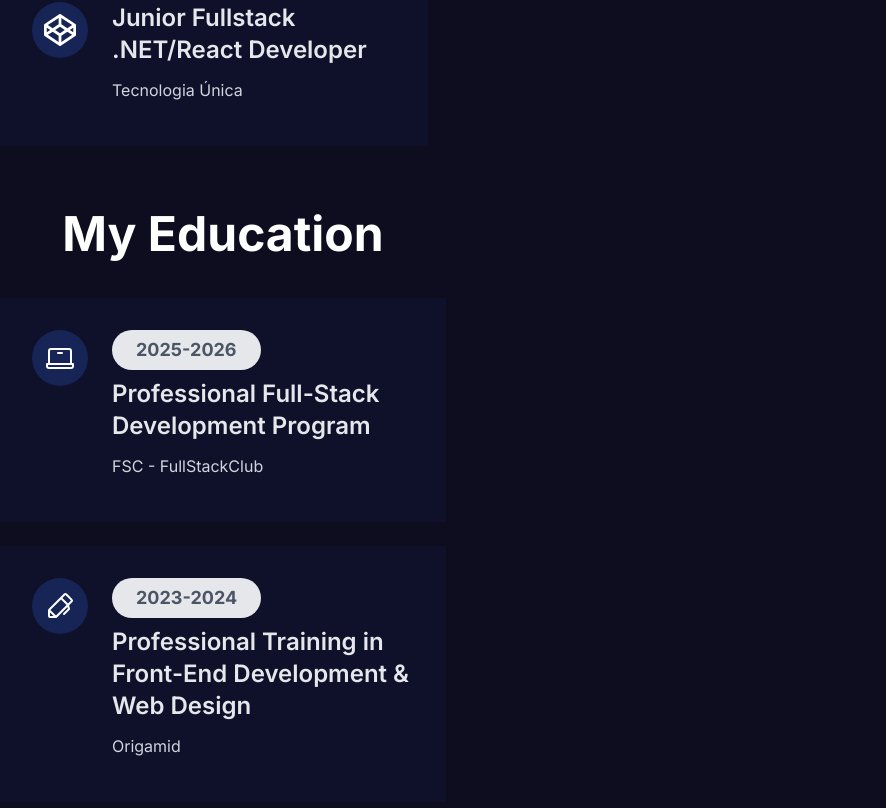
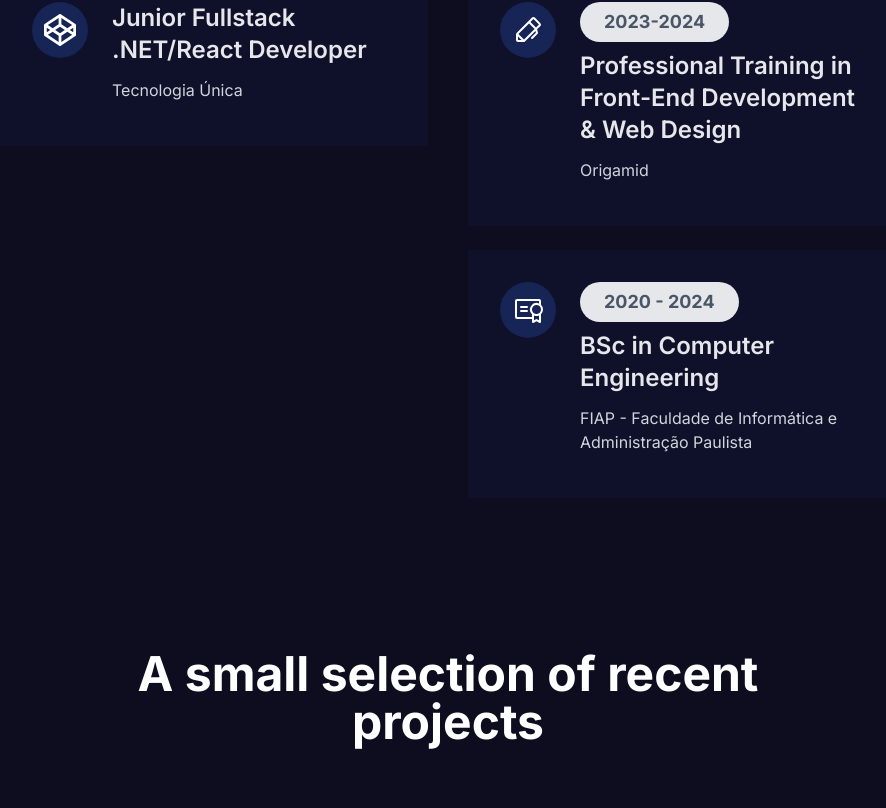
Before and after one commit to Gbrlbrgm/portfolio, a Next.js app: page / in a window 1280 px wide. Shown: the part 1656-2464 px from the top of the page, without its empty margins (192-1078 px from the left). Built offline with nearby package versions, Linux system fonts and the light colour scheme.

Commit message:
fix: adjust resume section grid columns

```diff
--- a/components/Home/Resume/index.tsx
+++ b/components/Home/Resume/index.tsx
@@ -60,8 +60,6 @@ const Resume = () => {
             ))}
           </div>
         </div>
-      </div>
-      <div className="w-[90%] sm:w-[70%] mx-auto grid grid-cols-1 xl:grid-cols-2 gap-1 pt-10">
         <div>
           <h1
             data-aos="fade-in"
@@ -71,7 +69,7 @@ const Resume = () => {
           </h1>
           <div className="mt-10">
             {educationExperience.map((education, i) => (
-              <div key={i} data-aos="slide-right">
+              <div key={i} data-aos="slide-left">
                 <ResumeCard
                   Icon={education.icon}
                   role={education.role}
```
